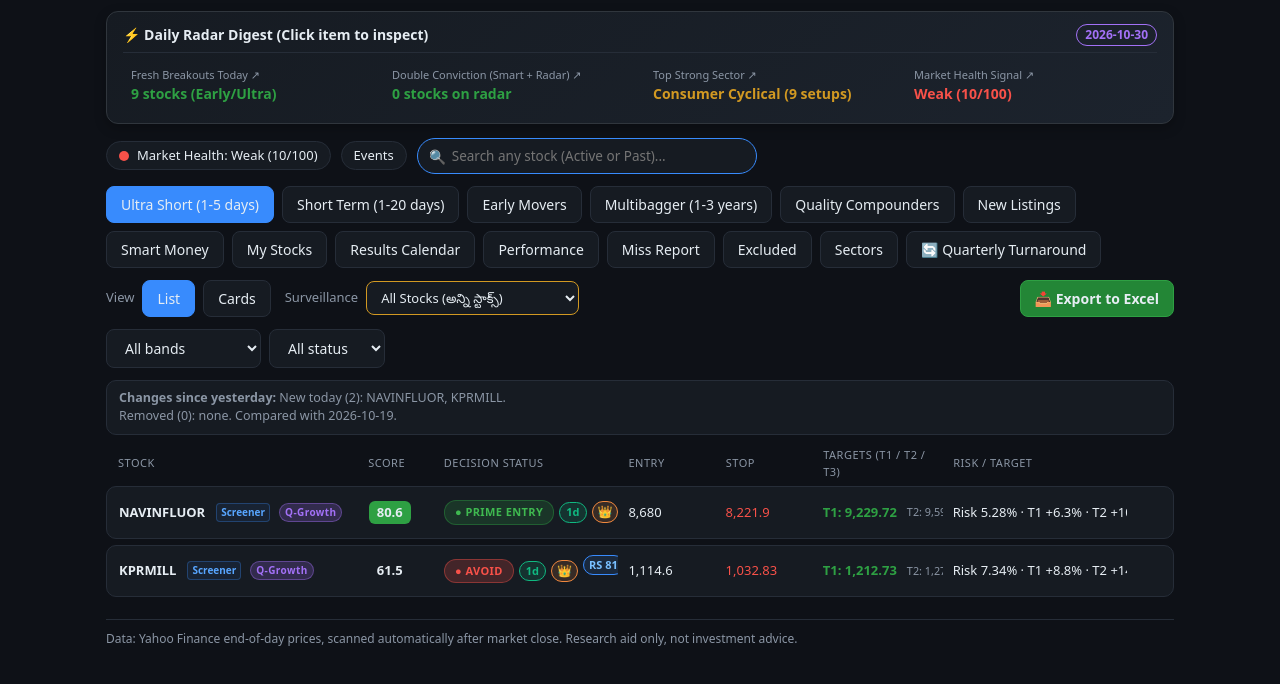
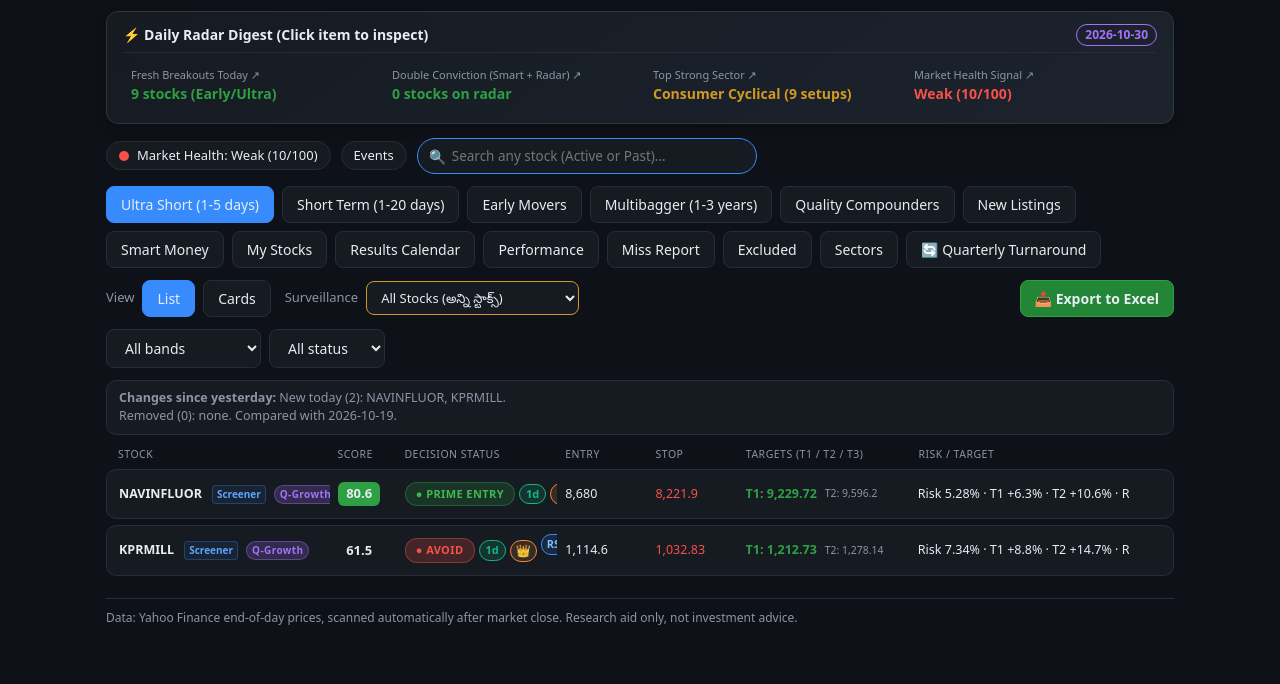
Before and after one commit to Venkey-stocks/stock-radar, a plain HTML site: page index.html in a window 1280 px wide. Shown: the part 76-760 px from the top of the page. Drawn offline with Linux system fonts and the light colour scheme.

Commit message:
Update index.html

```diff
--- a/index.html
+++ b/index.html
@@ -122,12 +122,12 @@ th{color:var(--mut);font-weight:600}
 .stale{background:rgba(248,81,73,.15);border:1px solid var(--r);color:var(--r);border-radius:10px;padding:10px 12px;margin-bottom:12px;font-size:13.5px;font-weight:600}
 .stale.amb{background:rgba(210,153,34,.15);border-color:var(--y);color:var(--y)}
 .lst{display:grid;grid-template-columns:1fr;gap:6px}
-.lhdr,.lhead{display:grid;grid-template-columns:2.2fr 0.6fr 1.6fr 0.8fr 0.8fr 1.1fr 1.6fr 24px;gap:10px;align-items:center}
-.lhdr{color:var(--mut);font-size:11px;text-transform:uppercase;letter-spacing:.5px;padding:0 12px}
+.lhdr,.lhead{display:grid;grid-template-columns:1.8fr 0.5fr 1.3fr 0.7fr 0.7fr 1.4fr 1.8fr 24px;gap:8px;align-items:center}
+.lhdr{color:var(--mut);font-size:10.5px;text-transform:uppercase;letter-spacing:.5px;padding:0 12px}
 .lrow{background:var(--card);border:1px solid var(--line);border-radius:10px;overflow:hidden}
-.lhead{padding:9px 12px;cursor:pointer;font-size:13px}
+.lhead{padding:8px 12px;cursor:pointer;font-size:12.5px}
 .lhead:hover,.lhead.open{background:#1c222b}
-.lhead>span{overflow:hidden;text-overflow:ellipsis;white-space:nowrap;display:flex;align-items:center;gap:5px}
+.lhead>span{overflow:hidden;text-overflow:ellipsis;white-space:nowrap;display:flex;align-items:center;gap:4px}
 .lhead .r{color:var(--r)}.lhead .g{color:var(--g)}
 .lbody{border-top:1px solid var(--line);padding:10px}
 .lbody .card{border:none;padding:4px}
```
